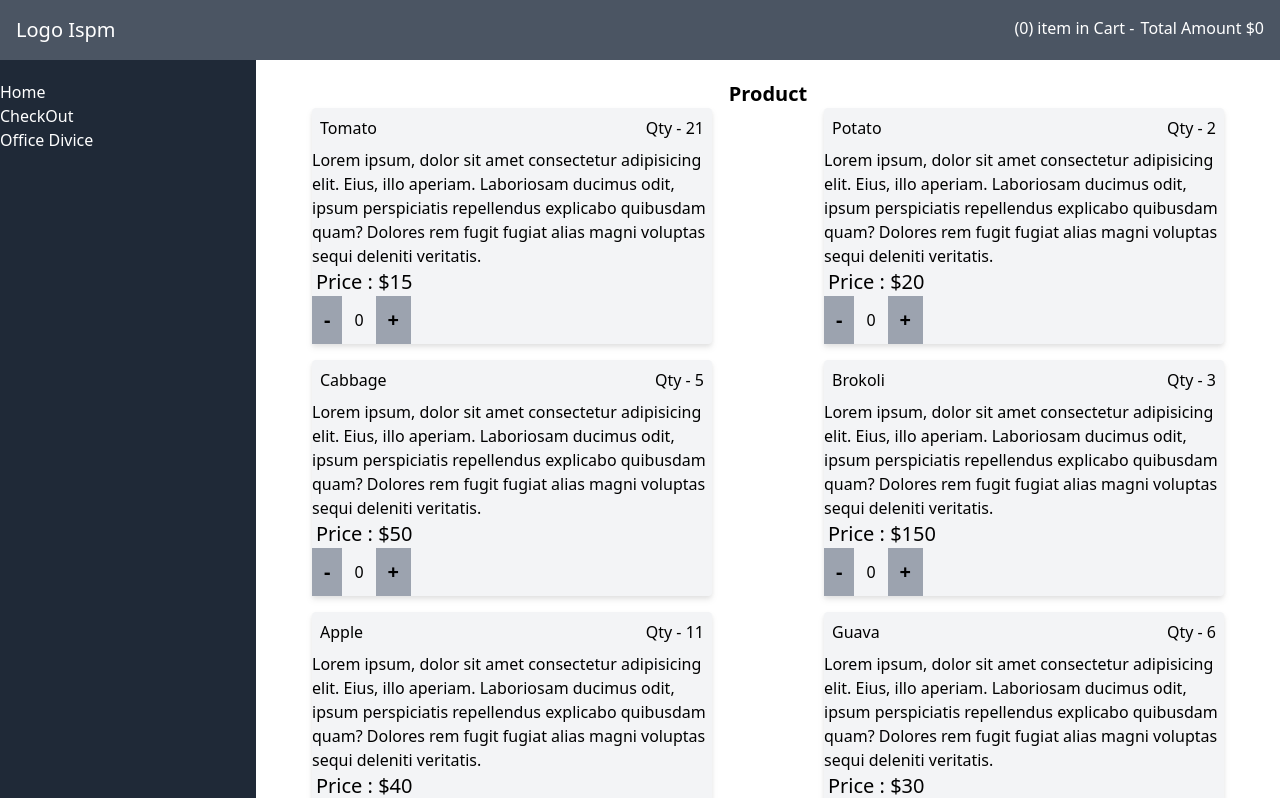
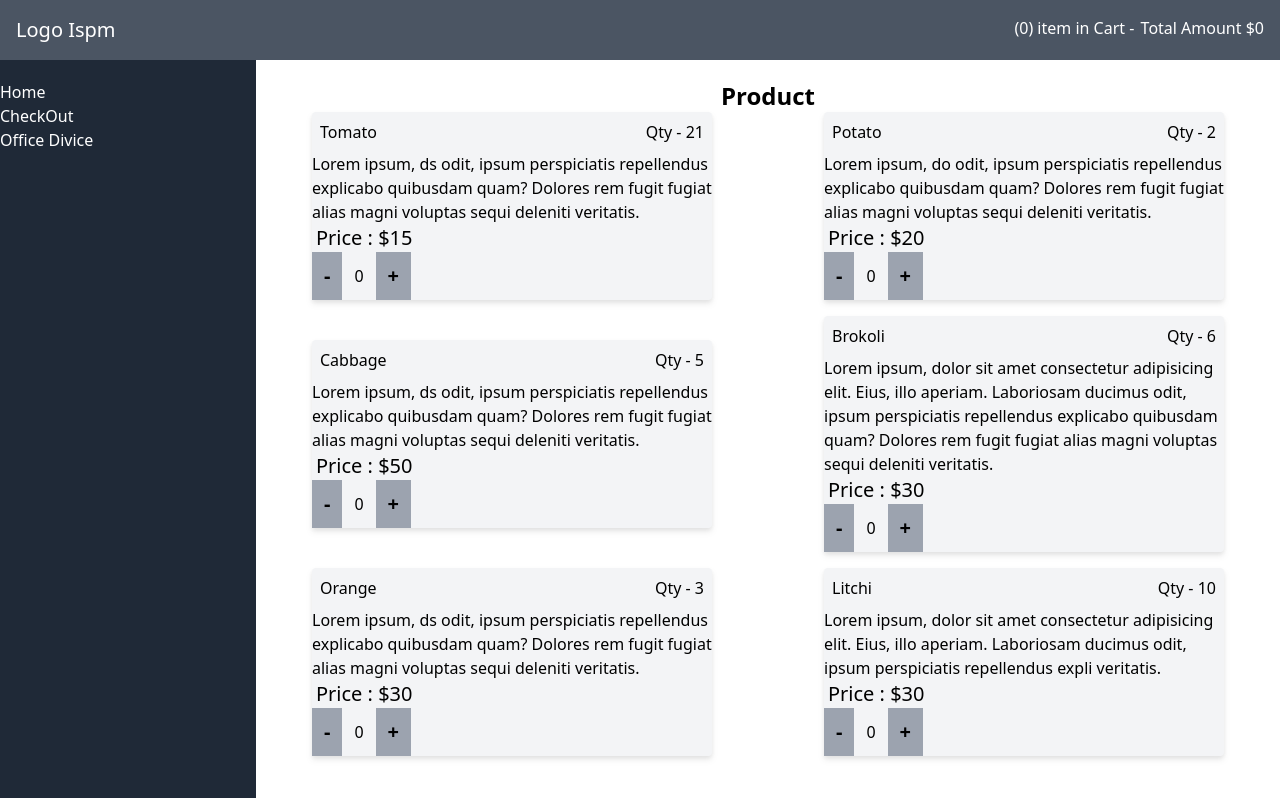
Before and after one commit to SandeepYadav99/FRONTEND-PRACTICAL-TEST, a React (Create React App) app: page / in a window 1280 px wide. Shown: the top 798 px of the page. Built offline with nearby package versions, Linux system fonts and the light colour scheme.

Commit message:
[fix] Error

```diff
--- a/src/app/healper/Data.ts
+++ b/src/app/healper/Data.ts
@@ -3,7 +3,7 @@ const data = {
     {
       id: 1,
       name: "Tomato",
-      des:'  Lorem ipsum, dolor sit amet consectetur adipisicing elit. Eius, illo aperiam. Laboriosam ducimus odit, ipsum perspiciatis repellendus explicabo quibusdam quam? Dolores rem fugit fugiat alias magni voluptas sequi deleniti veritatis.',
+      des:'  Lorem ipsum, ds odit, ipsum perspiciatis repellendus explicabo quibusdam quam? Dolores rem fugit fugiat alias magni voluptas sequi deleniti veritatis.',
       price: 15,
       quantity: 0,
        maxQuantity: 21
@@ -11,7 +11,7 @@ const data = {
     {
       id: 2,
       name: "Potato",
-     des:'  Lorem ipsum, dolor sit amet consectetur adipisicing elit. Eius, illo aperiam. Laboriosam ducimus odit, ipsum perspiciatis repellendus explicabo quibusdam quam? Dolores rem fugit fugiat alias magni voluptas sequi deleniti veritatis.',
+     des:'  Lorem ipsum, do odit, ipsum perspiciatis repellendus explicabo quibusdam quam? Dolores rem fugit fugiat alias magni voluptas sequi deleniti veritatis.',
       price: 20,
       quantity: 0,
        maxQuantity: 2
@@ -19,7 +19,7 @@ const data = {
     {
       id: 3,
       name: "Cabbage",
-      des:'  Lorem ipsum, dolor sit amet consectetur adipisicing elit. Eius, illo aperiam. Laboriosam ducimus odit, ipsum perspiciatis repellendus explicabo quibusdam quam? Dolores rem fugit fugiat alias magni voluptas sequi deleniti veritatis.',
+      des:'  Lorem ipsum, ds odit, ipsum perspiciatis repellendus explicabo quibusdam quam? Dolores rem fugit fugiat alias magni voluptas sequi deleniti veritatis.',
       price: 50,
       quantity: 0,
        maxQuantity: 5
@@ -28,25 +28,7 @@ const data = {
     {
       id: 4,
       name: "Brokoli",
-     des:'  Lorem ipsum, dolor sit amet consectetur adipisicing elit. Eius, illo aperiam. Laboriosam ducimus odit, ipsum perspiciatis repellendus explicabo quibusdam quam? Dolores rem fugit fugiat alias magni voluptas sequi deleniti veritatis.',
-
-      price: 150,
-      quantity: 0,
-       maxQuantity: 3
-    },
-    {
-      id: 5,
-      name: "Apple",
-     des:'  Lorem ipsum, dolor sit amet consectetur adipisicing elit. Eius, illo aperiam. Laboriosam ducimus odit, ipsum perspiciatis repellendus explicabo quibusdam quam? Dolores rem fugit fugiat alias magni voluptas sequi deleniti veritatis.',
-
-      price: 40,
-      quantity: 0,
-       maxQuantity: 11
-    },
-    {
-      id: 6,
-      name: "Guava",
-       des:'  Lorem ipsum, dolor sit amet consectetur adipisicing elit. Eius, illo aperiam. Laboriosam ducimus odit, ipsum perspiciatis repellendus explicabo quibusdam quam? Dolores rem fugit fugiat alias magni voluptas sequi deleniti veritatis.',
+      des:'  Lorem ipsum, dolor sit amet consectetur adipisicing elit. Eius, illo aperiam. Laboriosam ducimus odit, ipsum perspiciatis repellendus explicabo quibusdam quam? Dolores rem fugit fugiat alias magni voluptas sequi deleniti veritatis.',
       price: 30,
       quantity: 0,
        maxQuantity: 6
@@ -54,7 +36,7 @@ const data = {
     {
       id: 7,
       name: "Orange",
-      des:'  Lorem ipsum, dolor sit amet consectetur adipisicing elit. Eius, illo aperiam. Laboriosam ducimus odit, ipsum perspiciatis repellendus explicabo quibusdam quam? Dolores rem fugit fugiat alias magni voluptas sequi deleniti veritatis.',
+      des:'  Lorem ipsum, ds odit, ipsum perspiciatis repellendus explicabo quibusdam quam? Dolores rem fugit fugiat alias magni voluptas sequi deleniti veritatis.',
       price: 30,
       quantity: 0,
       maxQuantity: 3
@@ -62,7 +44,7 @@ const data = {
     {
       id: 8,
       name: "Litchi",
-      des:'  Lorem ipsum, dolor sit amet consectetur adipisicing elit. Eius, illo aperiam. Laboriosam ducimus odit, ipsum perspiciatis repellendus explicabo quibusdam quam? Dolores rem fugit fugiat alias magni voluptas sequi deleniti veritatis.',
+      des:'  Lorem ipsum, dolor sit amet consectetur adipisicing elit. Eius, illo aperiam. Laboriosam ducimus odit, ipsum perspiciatis repellendus expli veritatis.',
 
       price: 30,
       quantity: 0,
--- a/src/app/pages/CheckOut/CheckOut.tsx
+++ b/src/app/pages/CheckOut/CheckOut.tsx
@@ -28,7 +28,7 @@ const CheckOut = () => {
 
                     {cartItems.map((item, index) => {
                         return (
-                            <div className='flex justify-around '>
+                            <div className='flex justify-around ' key={item.id}>
                                 <span>{item.id}</span>
                                 <span>{item.name}</span>
                                 <span>{item.price}</span>
--- a/src/app/pages/ProductBoard/ProductBoard.tsx
+++ b/src/app/pages/ProductBoard/ProductBoard.tsx
@@ -34,7 +34,7 @@ const ProductBoard = () => {
 
     return (
         <div className='mt-20'>
-            <h1 className='font-bold text-xl text-center text-2xl'>Product</h1>
+            <h1 className='font-bold  text-center text-2xl'>Product</h1>
             <div className='flex justify-around center flex-wrap items-center w-full  '>
                 {data.items.map((item, index) => {
                     return (
```
Also changed, not shown: public/manifest.json.
